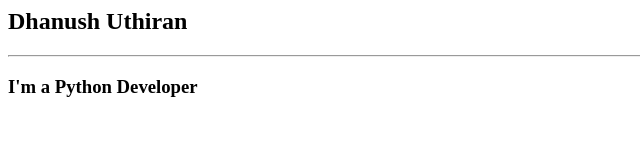
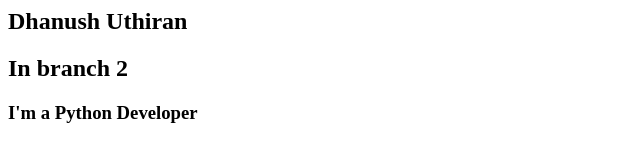
Before and after one commit to Dhanush-krish/git-tutorial, a plain HTML site: page index.html in a window 1280 px wide. Shown: the whole page, without its empty margins (0-640 px from the left). Drawn offline with Linux system fonts and the light colour scheme.

Commit message:
update index.html

```diff
--- a/index.html
+++ b/index.html
@@ -5,7 +5,7 @@
 
 	<body>
 		<h2>Dhanush Uthiran</h2>
-		<hr>
+		<h2>In branch 2</h2>
 		<h3>I'm a Python Developer</h3>
 	</body>
 </html>
```
